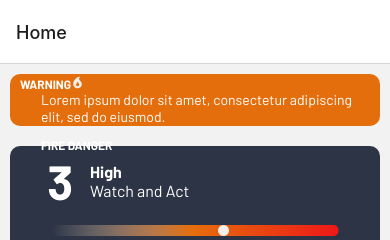
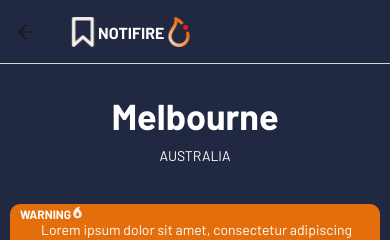
Before and after one commit to jamiema1/Notifire, a React Native app: screen / in a window 390 px wide. Shown: the top 240 px of the page. Built offline with nearby package versions, Linux system fonts and the light colour scheme.

Commit message:
Added loading page

```diff
--- a/App.js
+++ b/App.js
@@ -5,6 +5,8 @@ import MapPage from './screens/mappage/MapPage';
 import { NavigationContainer } from '@react-navigation/native'
 import { createNativeStackNavigator } from '@react-navigation/native-stack';
 import { useFonts } from 'expo-font';
+import Title from './screens/homepage/Title';
+import LoadingPage from './screens/loadingpage/LoadingPage';
 
 
 export default function App() {
@@ -25,9 +27,26 @@ export default function App() {
   return (
     <NavigationContainer>
       <Stack.Navigator>
+       <Stack.Screen
+          name="Loading"
+          component={LoadingPage}
+          options={{
+            title: '',
+            headerStyle: {
+              backgroundColor: "#212942"
+            },
+          }}
+        />
         <Stack.Screen
           name="Home"
           component={Homepage}
+          options={{
+            headerTitle: () => <Title />,
+            headerBackVisible: false,
+            headerStyle: {
+              backgroundColor: "#212942"
+            },
+          }}
         />
         <Stack.Screen
           name="Map"
@@ -37,15 +56,3 @@ export default function App() {
     </NavigationContainer>
   );
 }
-
-const styles = StyleSheet.create({
-  container: {
-    ...GlobalStyles.globalStyles,
-    // ...GlobalStyles.backgroundColor,
-    flex: 1,
-    flexDirection: "column",
-    backgroundColor: '#fff',
-    alignItems: 'center',
-    justifyContent: 'center',
-  }
-});
--- a/app.json
+++ b/app.json
@@ -7,7 +7,7 @@
     "icon": "./assets/images/notifire_logo.png",
     "userInterfaceStyle": "light",
     "splash": {
-      "image": "./assets/images/notifire_logo.png",
+      "image": "./assets/images/Opening 1.png",
       "resizeMode": "contain",
       "backgroundColor": "#ffffff"
     },
--- /dev/null
+++ b/screens/homepage/City.js
@@ -0,0 +1,28 @@
+import React from 'react'
+import { GlobalStyles, windowHeight } from '../../styles/globalStyles';
+import { StyleSheet, Text, View } from 'react-native';
+
+export default function City({city}) {
+  return (
+    <View style={styles.container}>
+      <Text style={styles.city}>{city}</Text>
+      <Text style={styles.country}>AUSTRALIA</Text>
+    </View>
+  )
+}
+
+const styles = StyleSheet.create({
+  container: {
+    alignItems: 'center',
+    justifyContent: 'center',
+    padding: windowHeight * 0.05
+  },
+  city: {
+    ...GlobalStyles.extraLargeBoldFontSize,
+    paddingBottom: 10
+  },
+  country: {
+    ...GlobalStyles.mediumFontSize,
+    paddingLeft: 0
+  }
+})
--- a/screens/homepage/FireDanger.js
+++ b/screens/homepage/FireDanger.js
@@ -49,8 +49,8 @@ export default function FireDanger({fireDanger}) {
       }}>
         <Text style={GlobalStyles.largeBoldFontSize}>
           {riskLevels[fireDanger]}
-          </Text>
-          <Text style={GlobalStyles.largeFontSize}>
+        </Text>
+        <Text style={GlobalStyles.largeFontSize}>
           {underRiskLevels[fireDanger]}
         </Text>
       </View>
--- a/screens/homepage/Homepage.js
+++ b/screens/homepage/Homepage.js
@@ -7,6 +7,7 @@ import Load from './Load';
 import AirPollution from './AirPollution';
 import MapSection from './MapSection';
 import { getData } from '../../data/fireIndex';
+import City from './City';
 
 const logo = require('../../assets/images/notifire_logo.png')
 
@@ -22,16 +23,7 @@ export default function Homepage({navigation}) {
 
   const [location, setLocation] = useState(dataMap.get(1))
 
-  const [loading, setLoading] = useState(true)
-
-  setTimeout(() => {
-    setLoading(false)
-  }, 2150)
-
-  if (loading) {
-    return <Load />
-  }
-
+  const city = location.city
   const fireDanger = location.fire
   const airPollution = location.air
   const wind = location.wind
@@ -41,7 +33,8 @@ export default function Homepage({navigation}) {
   const lon = location.lng
 
   return (
-    <ScrollView>
+    <ScrollView style={styles.homepage}>
+      <City city={city}/>
       {fireDanger >= 3 && <WarningPopup />}
       <FireDanger fireDanger={fireDanger}/>
       <AirPollution airPollution={airPollution}/>
@@ -59,5 +52,8 @@ const styles = StyleSheet.create({
   },
   text: {
     ...GlobalStyles.fontSize
+  },
+  homepage: {
+    backgroundColor: "#212942"
   }
 })
--- a/screens/homepage/Load.js
+++ b/screens/homepage/Load.js
@@ -5,7 +5,7 @@ export default function Load() {
 
   return (
     <View style={styles.imgContainer}>
-      <Image source={require('../../assets/images/loading.gif')} style={styles.img} />
+      <Image source={require('../../assets/images/blurry_loading.gif')} style={styles.img} />
     </View>
   )
 }
--- /dev/null
+++ b/screens/homepage/Title.js
@@ -0,0 +1,31 @@
+import React from 'react'
+import { StyleSheet, Image, View, Text, TouchableOpacity } from 'react-native';
+import { GlobalStyles } from '../../styles/globalStyles';
+
+const savedLogo = require('../../assets/images/icon-saved.png')
+const logo = require('../../assets/images/notifire_logo.png')
+
+export default function Title () {
+  return (
+    <View style={{ width: '90%', flexDirection: 'row', alignItems: 'center', justifyContent: 'space-between' }}>
+      <TouchableOpacity onPress={() => console.log("click")}>
+        <Image
+          source={savedLogo}
+          style={{ width: 30, height: 30 }}
+        />
+      </TouchableOpacity>
+      <Text style={GlobalStyles.largeBoldFontSize}>NOTIFIRE</Text>
+      <Image
+        source={logo}
+        style={styles.image}
+      />
+    </View>
+  )
+}
+
+const styles = StyleSheet.create({
+  image: {
+    width: 30,
+    height: 30
+  }
+})
--- /dev/null
+++ b/screens/loadingpage/LoadingPage.js
@@ -0,0 +1,13 @@
+import React, { useState } from 'react'
+import Load from '../homepage/Load'
+
+export default function LoadingPage({navigation}) {
+
+  setTimeout(() => {
+    navigation.navigate("Home")
+  }, 2150)
+
+  return (
+    <Load />
+  )
+}
--- a/screens/mappage/DisplayMap.js
+++ b/screens/mappage/DisplayMap.js
@@ -7,13 +7,39 @@ const fireIcon = require('../../assets/images/icon-fire.png')
 
 const data = getData()
 
+
+const MIN_LATITUDE = -45;
+const MAX_LATITUDE = -10;
+const MIN_LONGITUDE = 110;
+const MAX_LONGITUDE = 155;
+
 export default function DisplayMap({position}) {
-  const [mapRegion, setmapRegion] = useState({
+  const [mapRegion, setMapRegion] = useState({
     latitude: position.lat,
     longitude: position.lon,
     latitudeDelta: 0.1,
     longitudeDelta: 0.1,
   });
+
+  function handleRegionChange(newRegion) {
+    // Enforce constraints on latitude
+    const constrainedLatitude = Math.max(
+      Math.min(newRegion.latitude, MAX_LATITUDE),
+      MIN_LATITUDE
+    );
+
+    // Enforce constraints on longitude
+    const constrainedLongitude = Math.max(
+      Math.min(newRegion.longitude, MAX_LONGITUDE),
+      MIN_LONGITUDE
+    );
+
+    setMapRegion({
+      ...newRegion,
+      latitude: constrainedLatitude,
+      longitude: constrainedLongitude,
+    });
+  };
 
   return (
     <MapView
@@ -23,6 +49,9 @@ export default function DisplayMap({position}) {
       rotateEnabled={false}
       showsPointsOfInterest={false}
       showsBuildings={false}
+      // minDelta={0.1}
+      maxDelta={50}
+      onRegionChangeComplete={(newRegion) => handleRegionChange(newRegion)}
       // onMarkerPress={(e) => {console.log(e)}}
     >
       {data.map((location) =>
--- a/styles/globalStyles.js
+++ b/styles/globalStyles.js
@@ -65,6 +65,11 @@ export const GlobalStyles = StyleSheet.create({
     color: 'white',
     fontFamily: 'BarlowBold'
   },
+  extraLargeBoldFontSize: {
+    fontSize: 36,
+    color: 'white',
+    fontFamily: 'BarlowBold'
+  },
   numberProperties: {
     fontSize: 48,
     color: 'white',
```
Also changed, not shown: assets/images/blurry_loading.gif (added), assets/images/icon-saved.png (added).
